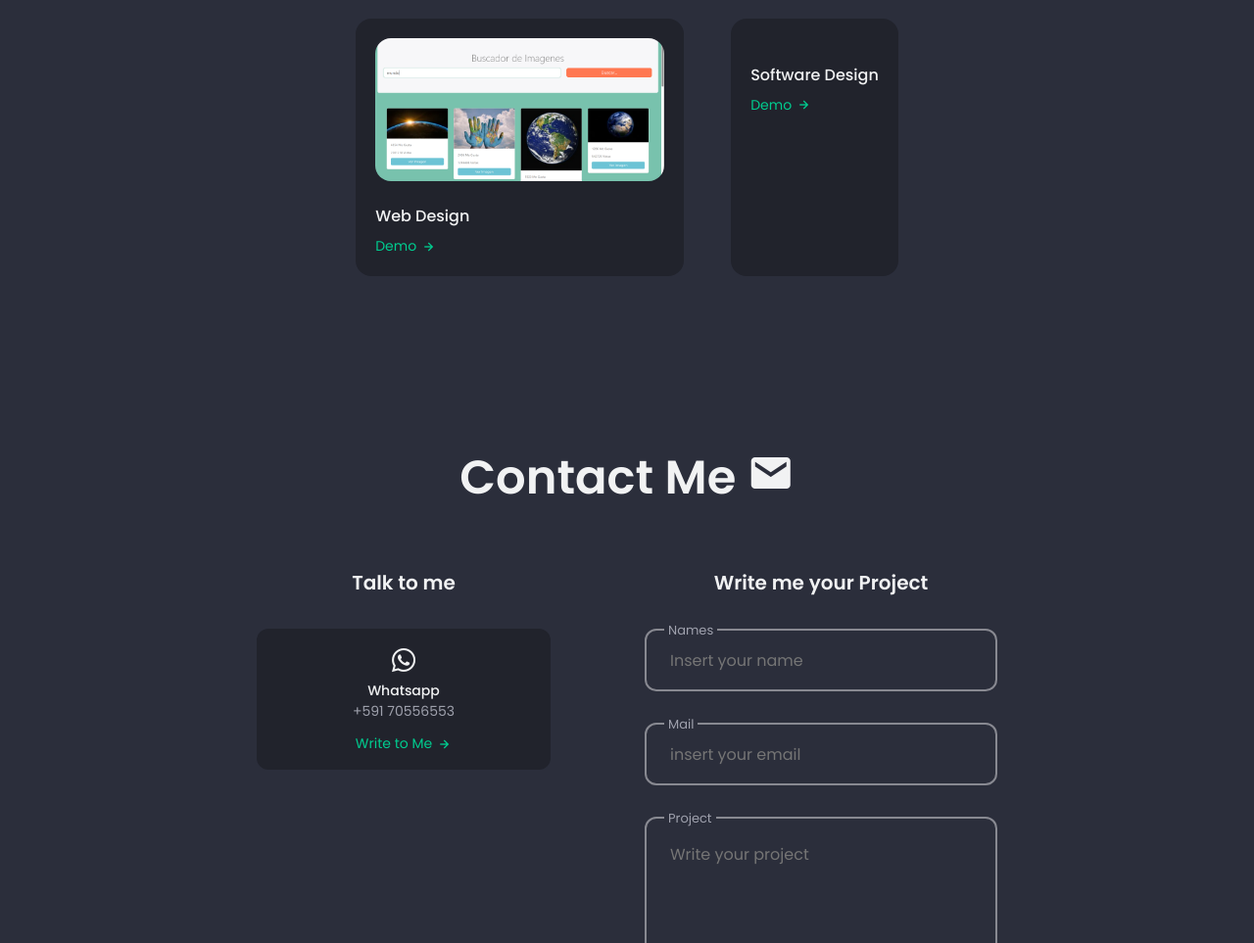
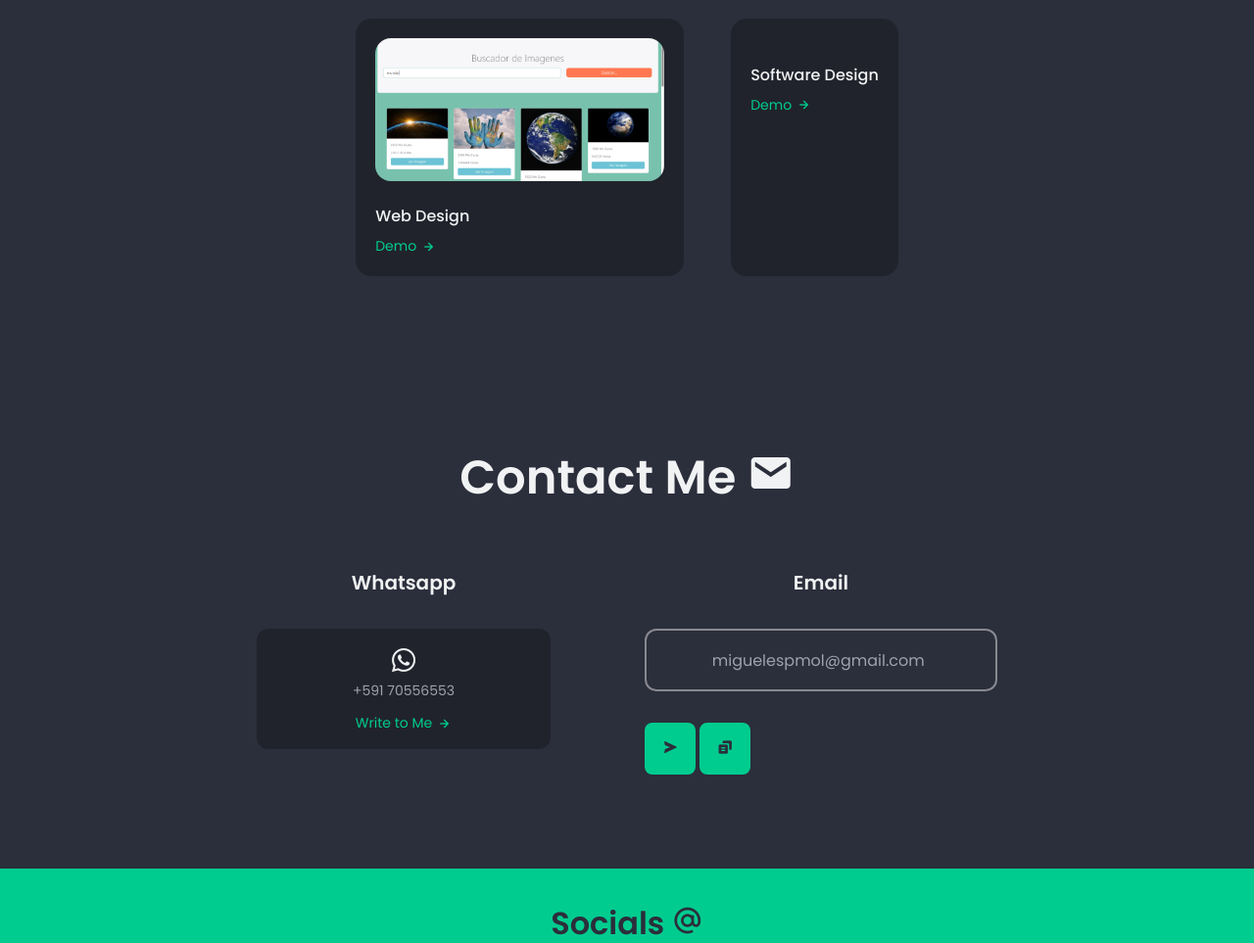
Before and after one commit to MiguelEspMol/portafolioMEM, a plain HTML site: page index.html in a window 1280 px wide. Shown: the part 1837-2800 px from the top of the page at 98% size. Drawn offline with nearby package versions, Linux system fonts and the light colour scheme.

Commit message:
cambio de imagen y form

```diff
--- a/assets/css/style.css
+++ b/assets/css/style.css
@@ -334,7 +334,8 @@ body.light-theme{
 }
 
 .home__img{
-  width: 160px;
+  width: 2000px;
+  height: 350px;
 }
 
 .home__handle{
@@ -614,6 +615,10 @@ body.light-theme{
   transition: .4s;
 }
 
+.send__icon{
+  font-size: 1.2rem;
+}
+
 .contact__form-div{
   position: relative;
   margin-bottom: 2rem;
@@ -652,6 +657,40 @@ body.light-theme{
 .contact__form-area textarea{
   resize: none;
 }
+
+.button {
+  position: relative;
+}
+
+.send__button::after {
+  content: "Send me email";
+}
+
+.copy__button::after {
+  content: "Copy email";
+}
+
+.button::after {
+  position: absolute;
+  top: -30px; /* Ajusta esta cantidad según sea necesario para el posicionamiento */
+  left: 50%; /* Coloca el mensaje en el centro horizontalmente */
+  transform: translateX(-50%); /* Centra horizontalmente el mensaje */
+  background-color: rgba(0, 0, 0, 0.7); /* Color de fondo */
+  color: white; /* Color del texto */
+  padding: 1px 10px; /* Espaciado interno */
+  border-radius: 5px; /* Bordes redondeados */
+  visibility: hidden; /* Inicialmente oculto */
+  opacity: 0; /* Inicialmente transparente */
+  transition: visibility 0s, opacity 0.5s; /* Transición suave */
+  white-space: nowrap; /* Evita que el texto se divida en múltiples líneas */
+  line-height: normal; /* Restaura la altura de línea predeterminada */
+}
+
+.button:hover::after {
+  visibility: visible; /* Mostrar el mensaje cuando el cursor está encima */
+  opacity: 1; /* Hacer el mensaje completamente visible */
+}
+
 
 /*=============== FOOTER ===============*/
 .footer{
--- a/assets/js/main.js
+++ b/assets/js/main.js
@@ -113,3 +113,15 @@ function submitForm() {
     document.getElementById("email").value = "";
     document.getElementById("project").value = "";
 }
+
+
+/*============== COPY TO CLICPBOARD ==================*/
+function copyToClipboard(text) {
+    const el = document.createElement('textarea');
+    el.value = text;
+    document.body.appendChild(el);
+    el.select();
+    document.execCommand('copy');
+    document.body.removeChild(el);
+    /*alert('Text copied to clipboard!');*/
+}
--- a/index.html
+++ b/index.html
@@ -77,7 +77,7 @@
                     </div>
 
                     <div class="home__handle">
-                        <img src="assets/img/perfil.png" alt="" class="home__img">
+                        <img src="assets/img/micky.png" alt="" class="home__img">
                     </div>
 
                     <!--<div class="home__social">
@@ -171,7 +171,7 @@
 
                 <div class="contact__container container grid">
                     <div class="contact__content">
-                        <h3 class="contact__title">Talk to me</h3>
+                        <h3 class="contact__title">Whatsapp</h3>
 
                         <!-- <div class="contact__info">
                             <div class="contact__card">
@@ -188,7 +188,7 @@
                         <div class="contact__info">
                             <div class="contact__card">
                                     <i class='bx bxl-whatsapp contact__card-icon'></i>
-                                    <h3 class="contact__card-title">Whatsapp</h3>
+                                    <br>
                                     <span class="contact__card-data">+591 70556553</span>
 
                                     <a href="https://wa.me/+59170556553" target="_blank" class="contact__button">
@@ -200,24 +200,14 @@
                     </div>
 
                     <div class="contact__content">
-                        <h3 class="contact__title">Write me your Project</h3>
-                        <form id="contactForm" action="https://formspree.io/f/xnqeoqwd" method="POST" class="contact__form">
+                        <h3 class="contact__title">Email</h3>
+                        <form id="contactForm" class="contact__form">
                             <div class="contact__form-div">
-                                <label for="name" class="contact__form-tag">Names</label>
-                                <input type="text" id="name" name="name" placeholder="Insert your name" class="contact__form-input">
+                                <label for="name" class="contact__form-tag"></label>
+                                <input type="text" id="name" name="name" value="          miguelespmol@gmail.com" disabled class="contact__form-input">
                             </div>
-
-                            <div class="contact__form-div">
-                                <label for="email" class="contact__form-tag">Mail</label>
-                                <input type="email" id="email" name="email" placeholder="insert your email" class="contact__form-input">
-                            </div>
-
-                            <div class="contact__form-div contact__form-area">
-                                <label for="project" class="contact__form-tag">Project</label>
-                                <textarea id="project" name="project" cols="30" rows="10" placeholder="Write your project" class="contact__form-input"></textarea>
-                            </div>
-                            <!-- Cambié el tipo de botón a button y agregué el evento onclick -->
-                            <button type="button" class="button" onclick="submitForm()">Send Message To: <br>miguelespmol@gmail.com</button>
+                            <button onclick="window.location.href='mailto:miguelespmol@gmail.com'" type="button" class="button send__button"><i class='bx bxs-send'></i></button>
+                            <button onclick="copyToClipboard('miguelespmol@gmail.com')" type="button" class="button copy__button"><i class='bx bxs-copy-alt'></i></button>
                         </form>
                     </div>
                 </div>
```
Also changed, not shown: assets/img/micky.png (added).
